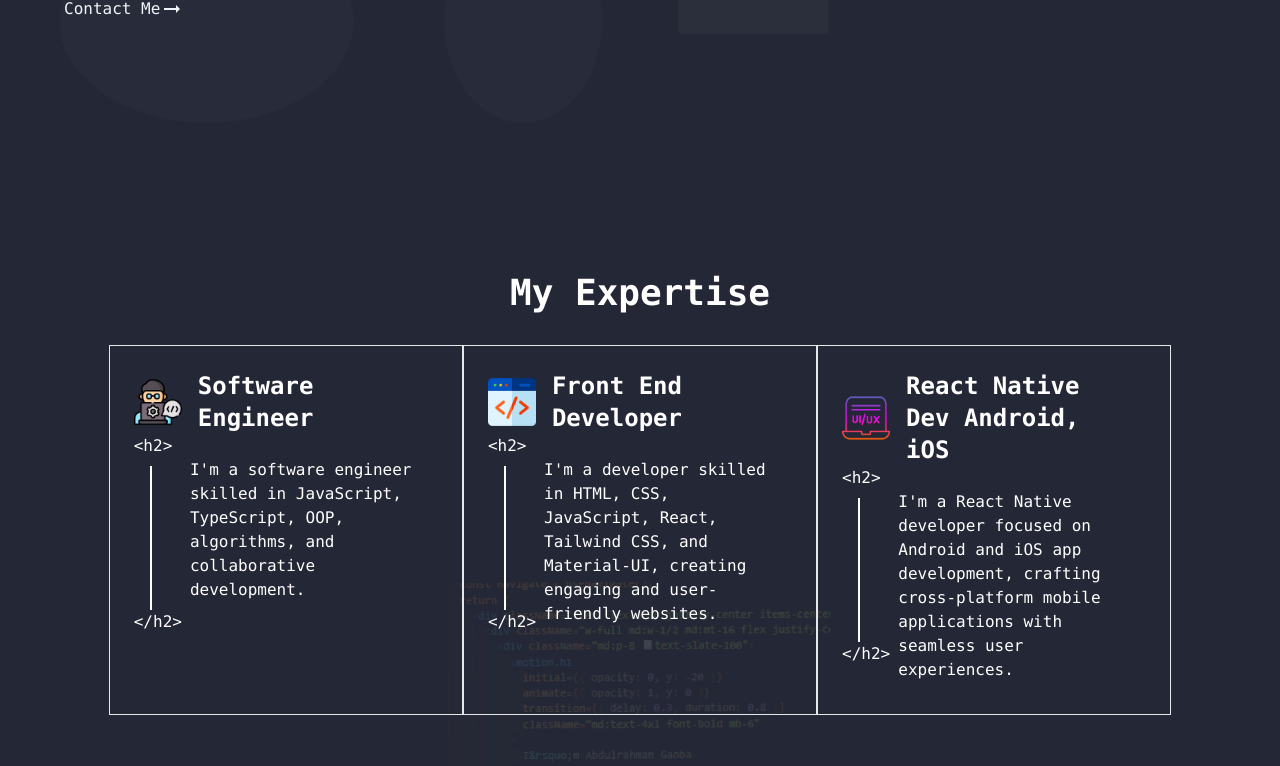
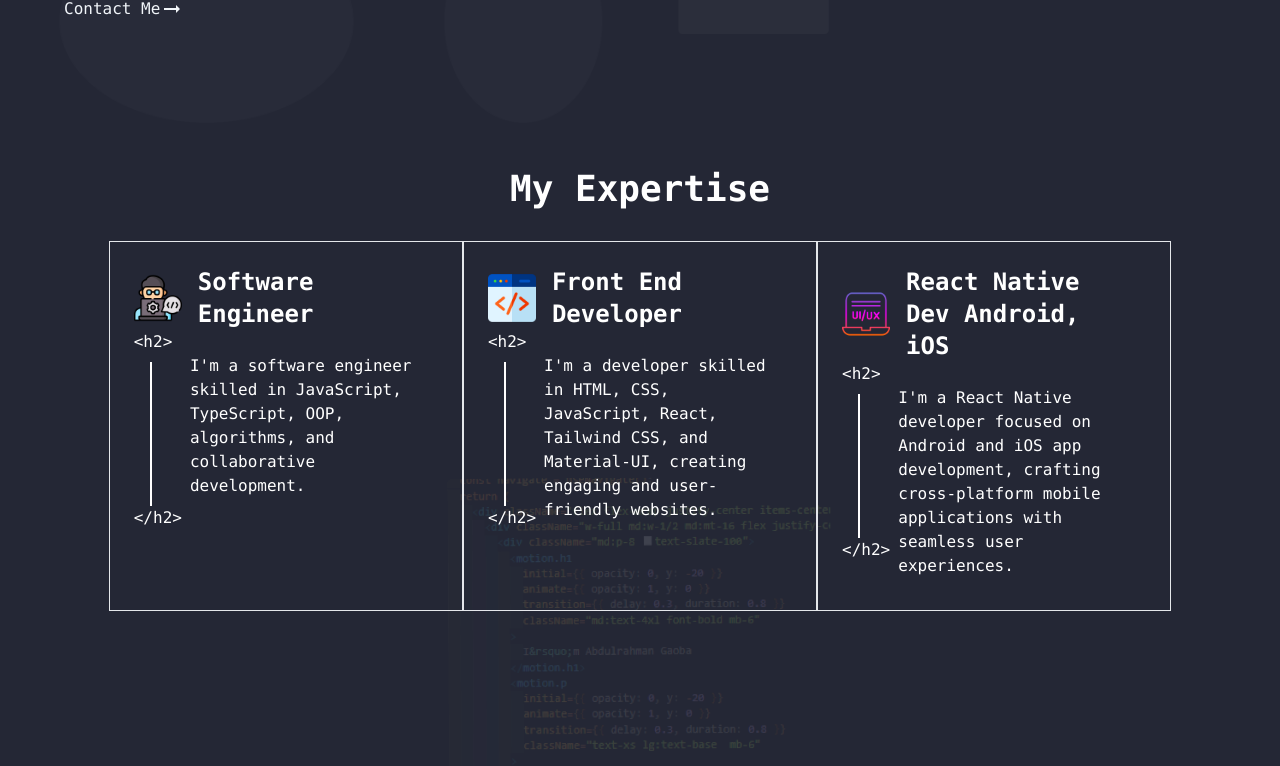
Before and after one commit to A-Gaoba/portfolio, a React (Vite) app: page /about in a window 1280 px wide. Shown: the part 599-1365 px from the top of the page. Built offline with nearby package versions, Linux system fonts and the light colour scheme.

Commit message:
add my expertise to about page

```diff
--- a/src/components/about/Expertise.jsx
+++ b/src/components/about/Expertise.jsx
@@ -24,7 +24,7 @@ function TypingAnimation({ text }) {
 
 function Expertise() {
   return (
-    <div className="h-screen flex items-center text-white mt-10 flex-col bg-expertise-image">
+    <div className="md:h-screen h-auto flex items-center text-white flex-col -mt-16 bg-expertise-image">
       <h1 className="text-4xl font-bold p-8">My Expertise</h1>
       <div className="flex flex-wrap justify-center">
         <motion.div
```
